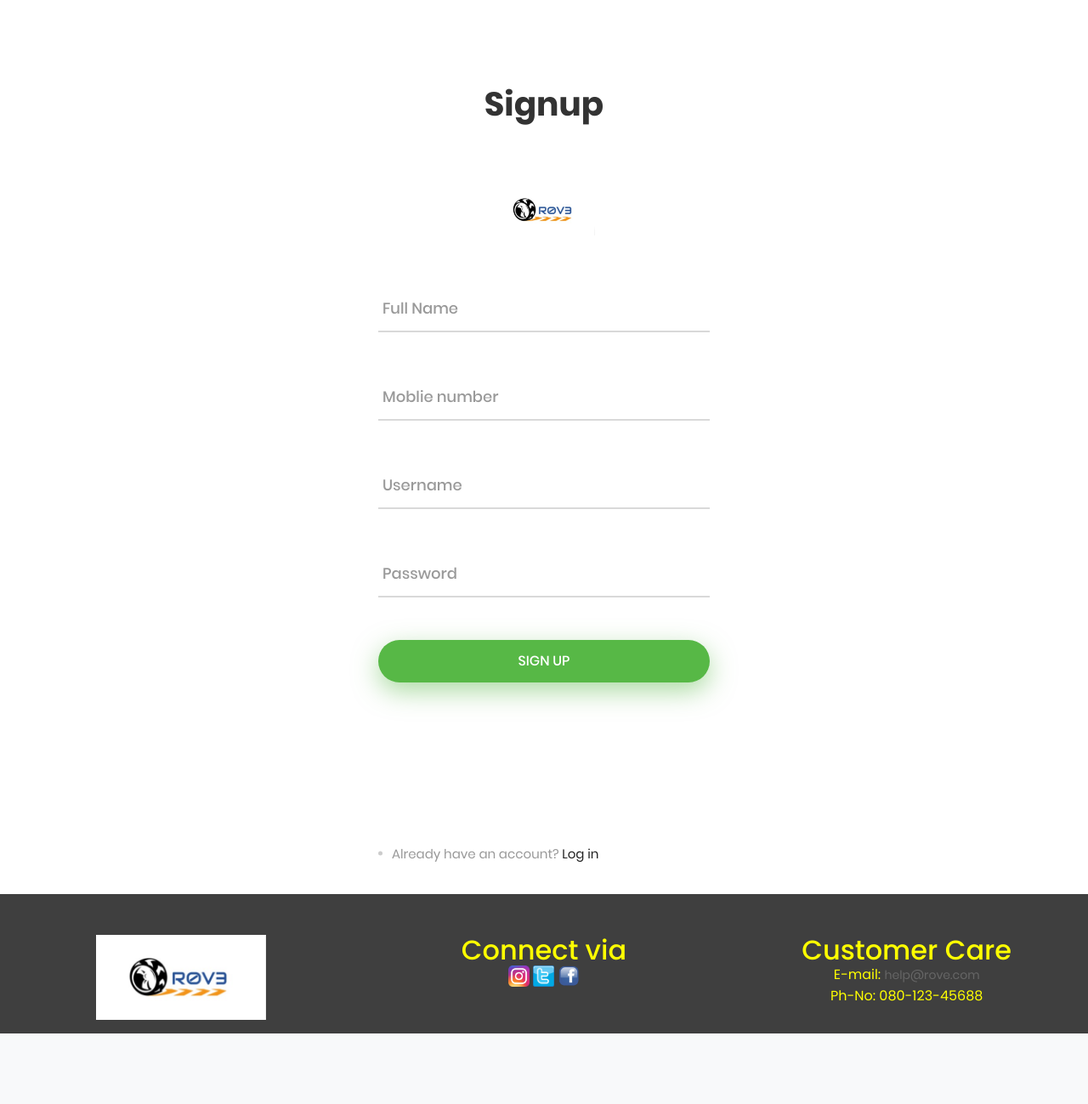
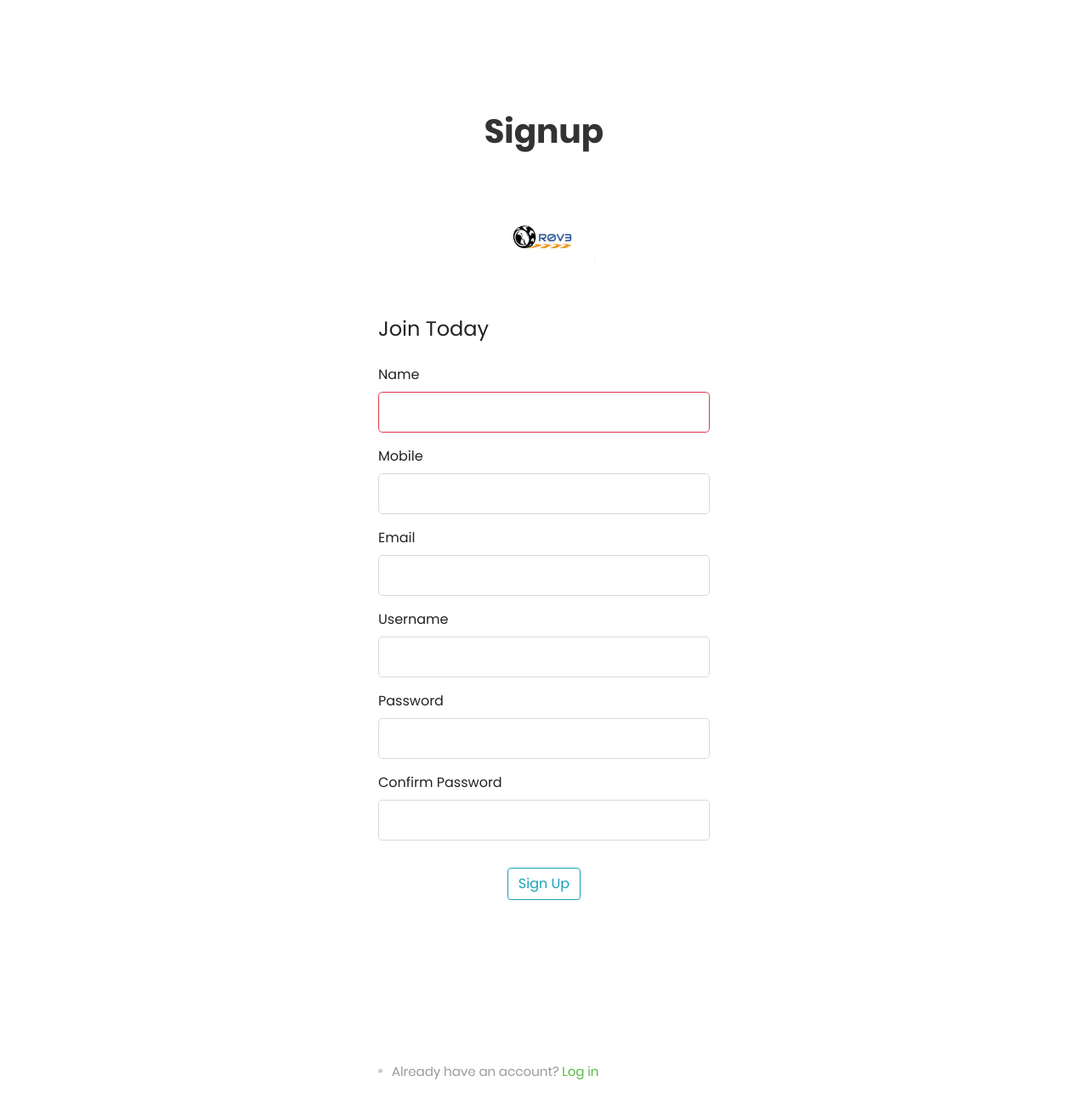
Before and after one commit to Praneeth2k/Rove, a Flask app: page /signup in a window 1280 px wide. Shown: the part 132-1431 px from the top of the page at 85% size. Before the commit the page ends 1348 px from the top, so only its background shows below. Run offline with Flask 2, Linux system fonts and the light colour scheme; some libraries are stand-ins or nearby versions.

Commit message:
edited app and added form and few login changes

```diff
--- a/Project/app.py
+++ b/Project/app.py
@@ -1,43 +1,71 @@
-from flask import Flask, render_template, request
+from flask import Flask, render_template, request,redirect, url_for, flash
+from flask_bootstrap import Bootstrap
+from flask_mail import Mail, Message
 from flask_sqlalchemy import SQLAlchemy
+from form import RegisterForm, LoginForm
+from werkzeug.security import generate_password_hash, check_password_hash
+from flask_login import LoginManager, UserMixin, login_user, login_required, logout_user, current_user
+import os
+from datetime import datetime
 import math, random
 
+mail=Mail()
+app = Flask(__name__)
 
-app = Flask(__name__)
+
 
 ENV = 'dev'
 
 if ENV == 'dev':
     app.debug = True
-    app.config['SQLALCHEMY_DATABASE_URI'] = 'postgres://postgres:123@localhost/rove'
+    app.config['SECRET_KEY'] = os.urandom(16)
+    app.config['SQLALCHEMY_DATABASE_URI'] = 'postgres://postgres:spoo88#asA@localhost/rove'
 else:
     app.debug = False
+    app.config['SECRET_KEY'] = ''
     app.config['SQLALCHEMY_DATABASE_URI'] = ''
 
 app.config['SQLALCHEMY_TRACK_MODIFICATIONS'] = False
+app.config['MAIL_SERVER']='smtp.gmail.com'
+app.config['DEBUG'] = True
+app.config['MAIL_PORT'] = 465
+app.config['MAIL_USERNAME'] = 'roveapc.2020@gmail.com'
+app.config['MAIL_PASSWORD'] = '@cademic123'
+app.config['MAIL_USE_TLS'] = False
+app.config['MAIL_USE_SSL'] = True
 
+bootstrap = Bootstrap(app)
 db= SQLAlchemy(app)
 
-class Customer_login(db.Model):
-    __tablename__ = 'customer_login'
-    id = db.Column(db.Integer, db.ForeignKey('customer.id'), primary_key = True)
-    username = db.Column(db.String(40))
-    password = db.Column(db.String(50))
+mail.init_app(app)
 
-    def __init__(self, username, password):
-        self.username = username
-        self.password = password
+login_manager = LoginManager()
+login_manager.init_app(app)
+login_manager.login_view = 'login'
+
+
+class User(UserMixin,db.Model):
+    __tablename__ = 'User_login'
+    id = db.Column(db.Integer, primary_key = True)
+    username = db.Column(db.String(15),unique=True)
+    password = db.Column(db.String(80))
+
 
 class Customer(db.Model):
     __tablename__ = 'customer'
-    id = db.Column(db.Integer, primary_key = True)
+    id = db.Column(db.Integer,db.ForeignKey('User_login.id'),primary_key = True)
     name = db.Column(db.String(40))
-    mobile = db.Column(db.BigInteger)
-    wallet = db.Column(db.Integer)
+    mobile = db.Column(db.BigInteger,unique = True)
+    email=db.Column(db.String(40),unique = True)
+    wallet = db.Column(db.Integer,default=0)
 
-    def __init__(self, name, mobile):
+    def __init__(self,id,name, mobile ,email,):
+        self.id = id
         self.name = name
-        self.moblie = moblie
+        self.mobile = mobile
+        self.email = email
+
+
 
 class Vehicle(db.Model):
     __tablename__ = 'vehicle'
@@ -45,7 +73,8 @@
     model = db.Column(db.String(20))
     address = db.Column(db.Integer, db.ForeignKey('location.id'))
     status = db.Column(db.String(20))
-    curr_user = db.Column(db.Integer, db.ForeignKey('customer.id'))
+    curr_user = db.Column(db.Integer, db.ForeignKey('User_login.id'))
+
     def __init__(self, vehicle_number, model, status, curr_user):
         self.vehicle_number = vehicle_number
         self.model = model
@@ -65,32 +94,44 @@
         self.x_coordinate = x
         self.y_coordinate = y
 
+
 class Ride(db.Model):
     __tablename__ = "ride"
     id = db.Column(db.Integer, primary_key = True)
     vehicle_num = db.Column(db.String, db.ForeignKey('vehicle.vehicle_number'))
     from_loc = db.Column(db.Integer, db.ForeignKey('location.id'))
     to_loc = db.Column(db.Integer, db.ForeignKey('location.id'))
-    customer_id = db.Column(db.Integer, db.ForeignKey('customer.id'))
+    datentime = db.Column(db.DateTime,unique= True, nullable=False)
+    customer_id = db.Column(db.Integer, db.ForeignKey('User_login.id'))
+
+    def __init__(self, vehicle_num, from_loc, to_loc, datentime, customer_id):
+        self.vehicle_num = vehicle_num
+        self.from_loc = from_loc
+        self.to_loc = to_loc
+        self.datentime = datentime
+        self.customer_id = customer_id
+
+
+class Rating(db.Model):
+    __tablename__="ratings"
+    id = db.Column(db.Integer,db.ForeignKey('ride.id'), primary_key = True )
     rating = db.Column(db.Integer)
     feedback = db.Column(db.String)
 
-    def __init__(self, vehicle_num, from_loc, to_loc, customer_id, rating, feedback):
-        self.vehicle_num = vehicle_num
-        self.from_loc = from_loc
-        self.to_loc = to_loc
-        self.customer_id = customer_id
+    def __init__(self, ride_id , rating, feedback):
+        self.ride_id = ride_id
         self.rating = rating
         self.feedback = feedback
+
 
 class Complaint(db.Model):
     __tablename__ = "complaint"
     id = db.Column(db.Integer, primary_key = True)
-    cust_id = db.Column(db.Integer, db.ForeignKey('customer.id'))
+    ride_id = db.Column(db.Integer, db.ForeignKey('ride.id'))
     complaint = db.Column(db.String)
 
-    def __init__(self, cust_id, complaint):
-        self.cust_id = cust_id
+    def __init__(self, ride_id, complaint):
+        self.ride_id = ride_id
         self.complaint = complaint
 
 
@@ -103,68 +144,74 @@
     return OTP
 
 
-@app.route('/', methods=["GET","POST"])
+
+@login_manager.user_loader
+def load_user(user_id):
+    return User.query.get(int(user_id))
+
+
+@app.route('/')
 def index():
     return render_template('index.html')
-curr_customer_id = 0
-balance = 0
-@app.route('/signup', methods = ["GET","POST"])
+
+@app.route('/login', methods=['GET', 'POST'])
+def login():
+    global locations
+    global loc
+
+    form = LoginForm()
+
+    if form.validate_on_submit():
+        user = User.query.filter_by(username=form.username.data).first()
+        if user:
+            if check_password_hash(user.password, form.password.data):
+                form.remember.data
+                login_user(user, remember = form.remember.data )
+                print(form.remember.data)
+                A = "A"
+                locations = db.session.execute('SELECT distinct loc_name FROM "location" as l,"vehicle" as v where l.id = v.address and v.status=:A',{"A":A}).fetchall()
+                loc = db.session.execute('SELECT loc_name FROM "location" ').fetchall()
+                res = db.session.execute('SELECT wallet from "customer" where id = :id', {"id":current_user.id}).fetchone()
+                balance = res[0]
+                return render_template('book.html', locations = locations, loc = loc, balance = balance, opt = 1)
+
+    return render_template('login.html', form=form)
+
+@app.route('/signup', methods=['GET', 'POST'])
 def signup():
-    global curr_customer_id
-    if request.method == 'POST':
-        if request.form['btn'] == 'Sign Up':
-            name = request.form['name']
-            mobile = request.form['moblie']
-            username = request.form['username']
-            password = request.form['pass']
-            db.session.execute('INSERT INTO "customer"(name, mobile, wallet) values(:name, :mobile, 0)',{"name": name, "mobile": mobile})
-            db.session.commit()
-            res = db.session.execute('SELECT id from "customer" where name=:n',{"n":name}).fetchone()
-            curr_customer_id = res[0]
-            db.session.execute('INSERT INTO "customer_login" values(:id, :username, :password)',{"username": username, "password": password,"id":curr_customer_id})
-            db.session.commit()
-            return render_template('login.html')
+    form = RegisterForm()
+
+    if form.validate_on_submit():
+        flash(f'Account created for {form.name.data}  Please Login !','success')
+        hashed_password = generate_password_hash(form.password.data, method='sha256')
+        new_user = User(username=form.username.data, password=hashed_password)
+        db.session.add(new_user)
+        db.session.commit()
+        res = db.session.execute('SELECT id from "User_login" where username=:n',{"n":form.username.data}).fetchone()
+        new_customer = Customer(id=res[0],name=form.name.data, mobile= int(form.mobile.data),email=form.email.data)
+        db.session.add(new_customer)
+        db.session.commit()
+        return redirect(url_for('login'))
+    return render_template('signup.html',form=form)
 
 
-    return render_template('signup.html')
-locations = " "
-loc = " "
-@app.route('/login', methods = ["GET","POST"])
-def login():
-    global curr_customer_id
-    global balance
-    global locations
-    global loc
-    if request.method == 'POST':
-        username = request.form['username']
-        password = request.form['pass']
+@app.route('/logout')
+@login_required
+def logout():
+    logout_user()
 
-        count = db.session.execute('SELECT COUNT(*) FROM "customer_login" where username = :username', {"username": username}).fetchone()
+    return redirect(url_for('index'))
 
-        if count[0] == 0:
-            return render_template('login.html', message="Username does not exist")
-        res = db.session.execute('SELECT password FROM "customer_login" WHERE username = :username', {"username": username}).fetchone()
 
-        if res[0] == password:
-            A = "A"
-            res = db.session.execute('SELECT id from "customer_login" where username = :u',{"u":username}).fetchone()
-            curr_customer_id = res[0]
-            locations = db.session.execute('SELECT distinct loc_name FROM "location" as l,"vehicle" as v where l.id = v.address and v.status=:A',{"A":A}).fetchall()
-            loc = db.session.execute('SELECT loc_name FROM "location"').fetchall()
-            res = db.session.execute('SELECT wallet from "customer" where id = :id', {"id":curr_customer_id}).fetchone()
-            balance = res[0]
-            return render_template('book.html', locations = locations, loc = loc, balance = balance, opt = 1)
-        return render_template('login.html', message="Wrong password")
-
-    return render_template('login.html')
 from_location = 'abc'
 to_location = 'abc'
 cost = 0
 dist = 0.0
 vehicle_number = "KA"
-otp = "0000"
+otp=0000
 
 @app.route("/book", methods=["POST"])
+@login_required
 def book():
 
     global from_location
@@ -174,6 +221,7 @@
     global vehicle_number
     global otp
     global balance
+    global n
     if request.form['btn'] == "book ride":
         f = request.form['from']
 
@@ -190,20 +238,22 @@
         dist = round((math.sqrt((x1-x2)**2 + (y1-y2)**2)), 2)
         cost = int(dist * 3)
         A = "A"
+        res= db.session.execute('select wallet from "customer" where id= :fid',{"fid":current_user.id}).fetchone()
+        balance=res[0]
         return render_template('book.html',from_loc = from_location, to_loc = to_location, cost= cost, dist = dist, balance = balance, opt = 2)
     if request.form['btn'] == "start ride":
         if request.form['otp'] == otp:
             return render_template('book.html',from_loc = from_location, to_loc = to_location, cost= cost, dist = dist, opt = 4)
         else:
-            return render_template('book.html',from_loc = from_location, to_loc = to_location, cost= cost, dist = dist, opt = 3, mesg = "wrong OTP, try again", OTP = otp)
+            return render_template('book.html',from_loc = from_location, to_loc = to_location, cost= cost, dist = dist, opt = 3, mesg = "wrong OTP, try again")
 
     if request.form['btn'] == "Add money":
 
         amount = request.form['amount']
 
-        db.session.execute('UPDATE "customer" set wallet = wallet + :amt where id = :id',{"amt":amount, "id":curr_customer_id})
+        db.session.execute('UPDATE "customer" set wallet = wallet + :amt where id = :id',{"amt":amount, "id":current_user.id})
         db.session.commit()
-        res = db.session.execute('SELECT wallet from "customer" where id = :id', {"id":curr_customer_id}).fetchone()
+        res = db.session.execute('SELECT wallet from "customer" where id = :id', {"id":current_user.id}).fetchone()
         balance = res[0]
         return render_template('book.html', locations = locations, loc = loc, balance = balance, opt = 1)
 
@@ -211,26 +261,36 @@
 
         amount = request.form['amount']
 
-        db.session.execute('UPDATE "customer" set wallet = wallet + :amt where id = :id',{"amt":amount, "id":curr_customer_id})
+        db.session.execute('UPDATE "customer" set wallet = wallet + :amt where id = :id',{"amt":amount, "id":current_user.id})
         db.session.commit()
-        res = db.session.execute('SELECT wallet from "customer" where id = :id', {"id":curr_customer_id}).fetchone()
+        res = db.session.execute('SELECT wallet from "customer" where id = :id', {"id":current_user.id}).fetchone()
         balance = res[0]
         return render_template('book.html',from_loc = from_location, to_loc = to_location, cost= cost, dist = dist, balance = balance, opt = 2)
 
     if request.form['btn'] == "Confirm Booking":
 
-
+        n = datetime.now()
         res = db.session.execute('SELECT id from "location" where loc_name = :f',{"f":from_location}).fetchone()
 
-        id = res[0]
+        fid = res[0]
         NA = "NA"
-        res = db.session.execute('select vehicle_number from "vehicle" where address = :i limit 1' ,{"i": id}).fetchone()
+        res = db.session.execute('select vehicle_number from "vehicle" where address = :i limit 1' ,{"i": fid}).fetchone()
         vehicle_number = res[0]
         print(vehicle_number)
         db.session.execute('UPDATE "vehicle" set status = :NA where vehicle_number = :v',{"NA":NA, "v":vehicle_number})
         db.session.commit()
         otp = generateOTP()
-        return render_template('book.html', from_loc = from_location, to_loc = to_location, cost= cost, dist = dist, OTP = otp, opt = 3, balance = balance)
+        res = db.session.execute('SELECT email from "customer" where id = :id', {"id":current_user.id}).fetchone()
+        email_id = res[0]
+        msg = Message(subject=' OTP For ur Ride ', sender = 'roveapc.2020@gmail.com', recipients = [email_id])
+        msg.body = f"The One Time Password for your ride is {otp} .Have a safe Journey . -by Team ROVE ."
+        mail.send(msg)
+        print('sent')
+        res = db.session.execute('SELECT id from "location" where loc_name = :t',{"t": to_location}).fetchone()
+        t = res[0]
+        db.session.execute('INSERT into "ride"(vehicle_num, from_loc, to_loc, datentime, customer_id) values(:v, :f , :t, :tnc, :c)',{"v": vehicle_number, "f": fid, "t":t, "tnc":n ,"c":current_user.id})
+        db.session.commit()
+        return render_template('book.html', from_loc = from_location, to_loc = to_location, cost= cost, dist = dist, opt = 3, balance = balance)
 
 
 
@@ -239,23 +299,23 @@
         res = db.session.execute('SELECT id from "location" where loc_name = :t',{"t":to_location}).fetchone()
         to_location_id = res[0]
         db.session.execute('UPDATE "vehicle" set status = :A, address = :to where vehicle_number = :v',{"A": A,"to": to_location_id, "v": vehicle_number})
-        db.session.execute('UPDATE "customer" set wallet = wallet - :cost where id = :cust_id ',{"cust_id":curr_customer_id, "cost":cost})
+        db.session.execute('UPDATE "customer" set wallet = wallet - :cost where id = :cust_id ',{"cust_id":current_user.id, "cost":cost})
         db.session.commit()
         return render_template("feedback.html")
 
 @app.route("/feedback", methods=["POST"])
+@login_required
 def feedback():
     rating = request.form['rating']
     comments = request.form['comments']
-    res = db.session.execute('SELECT id from "location" where loc_name = :f',{"f": from_location}).fetchone()
-    f = res[0]
-    res = db.session.execute('SELECT id from "location" where loc_name = :t',{"t": to_location}).fetchone()
-    t = res[0]
-    db.session.execute('INSERT into "ride"(vehicle_num, from_loc, to_loc, customer_id, rating, feedback) values(:v, :f , :t, :c, :r, :com)',{"v": vehicle_number, "f": f, "t":t, "c":curr_customer_id, "r":rating, "com":comments})
+    isi = db.session.execute('select id from "ride" where datentime = :t',{"t":n}).fetchone()
+    idn = isi[0]
+    db.session.execute('INSERT into "ratings"(id, rating, feedback) values(:v, :r, :com)',{"v":idn, "r":rating, "com":comments})
     db.session.commit()
     return render_template("done.html", opt = 1)
 
 @app.route("/done", methods = ["POST"])
+@login_required
 def done():
     global balance
     global locations
@@ -266,15 +326,19 @@
             A = "A"
             locations = db.session.execute('SELECT distinct loc_name FROM "location" as l,"vehicle" as v where l.id = v.address and v.status=:A',{"A":A}).fetchall()
             loc = db.session.execute('SELECT loc_name FROM "location"').fetchall()
-            res = db.session.execute('SELECT wallet from "customer" where id = :id', {"id":curr_customer_id}).fetchone()
+            res = db.session.execute('SELECT wallet from "customer" where id = :id', {"id":current_user.id}).fetchone()
             balance = res[0]
             return render_template('book.html', locations = locations, loc = loc, balance = balance, opt = 1)
 
         if request.form['btn'] == 'comp':
             complaint = request.form['complaint']
-            db.session.execute('INSERT into "complaint"(cust_id, complaint) values (:id, :c)',{"id":curr_customer_id,"c":complaint})
+            res = db.session.execute('select id from "ride" where datentime = :tnc',{"tnc":n}).fetchone()
+            db.session.execute('INSERT into "complaint"(ride_id, complaint) values (:iid, :c)',{"iid":res[0],"c":complaint})
             db.session.commit()
             return render_template('done.html', message = "Sorry for the inconvinience, your complaint has been registered", opt = 2)
 
         if request.form['btn'] == 'sign-out':
-            return render_template('index.html')
+            return redirect(url_for('logout'))
+
+if __name__ == '__main__':
+    app.run(debug=True)
--- /dev/null
+++ b/Project/form.py
@@ -0,0 +1,20 @@
+from flask_wtf import FlaskForm
+from wtforms import StringField, PasswordField, BooleanField ,IntegerField, SubmitField
+from wtforms.validators import InputRequired, Email, Length, EqualTo
+
+
+
+class RegisterForm(FlaskForm):
+    name = StringField('Name', validators=[InputRequired(), Length(min=4, max=40)])
+    mobile = StringField('Mobile', validators=[InputRequired(), Length(min=10, max=10)])
+    email = StringField('Email', validators=[InputRequired(), Email(message='Invalid email'), Length(max=50)])
+    username = StringField('Username', validators=[InputRequired(), Length(min=4, max=15)])
+    password = PasswordField('Password', validators=[InputRequired(), Length(min=8, max=25)])
+    confirm_password = PasswordField('Confirm Password', validators=[InputRequired(),Length(min=8, max=25),EqualTo('password')])
+    submit = SubmitField('Sign Up')
+
+class LoginForm(FlaskForm):
+    username = StringField('Username', validators=[InputRequired(), Length(min=4, max=15)])
+    password = PasswordField('password', validators=[InputRequired(), Length(min=8, max=25)])
+    remember = BooleanField('Remember me')
+    submit = SubmitField('Login')
--- a/Project/templates/layout.html
+++ b/Project/templates/layout.html
@@ -40,8 +40,23 @@
 </div>
 </nav>
 
-{% block body %}
-{% endblock %}
+<div class="row">
+	<div class="col-md-8">
+		{% with messages = get_flashed_messages(with_categories=true) %}
+		{% if messages %}
+			{% for category, message in messages %}
+			<div class="alert alert-{{ category }}">
+				{{ message }}
+			</div>
+			{% endfor %}
+		{% endif %}
+		{% endwith %}
+
+	</div>
+</div>
+
+{% block body %}{% endblock %}
+
 
 <script>
 	function index(){
--- a/Project/templates/signup.html
+++ b/Project/templates/signup.html
@@ -39,38 +39,92 @@
 		<div class="container-login100">
 			<div class="wrap-login100 p-t-85 p-b-20">
 				<form action='/signup' method="POST" class="login100-form validate-form">
+					{{ form.hidden_tag() }}
 					<span class="login100-form-title p-b-70">
 						Signup
 					</span>
 					<span class="login100-form-avatar">
 						<img src="static/images/logo.jpeg" alt="AVATAR">
 					</span>
+					<fieldset class="form-group">
+						<legend class="border-bottom mb-4">Join Today</legend>
+						<div class="form-group">
+							{{ form.name.label(class="form-control-label") }}
+							{{ form.name(class="form-control form-control-lg is-invalid") }}
 
-					<div class="wrap-input100 validate-input m-b-50" data-validate="Enter email id">
-						<input class="input100" type="text" name="name">
-						<span class="focus-input100" data-placeholder="Full Name"></span>
-					</div>
+						</div>
+						<div class="form-group">
+							{{ form.mobile.label(class="form-control-label") }}
+							{% if form.mobile.errors %}
+								{{ form.mobile(class="form-control form-control-lg is-invalid") }}
+								<div class="invalid-feedback">
+									{% for error in form.mobile.errors %}
+										<span>{{ error }}</span>
+									{% endfor %}
+								</div>
+							{% else %}
+								{{ form.mobile(class="form-control form-control-lg") }}
+							{% endif %}
+						</div>
+						<div class="form-group">
+							{{ form.email.label(class="form-control-label") }}
+							{% if form.email.errors %}
+								{{ form.email(class="form-control form-control-lg is-invalid") }}
+								<div class="invalid-feedback">
+									{% for error in form.email.errors %}
+										<span>{{ error }}</span>
+									{% endfor %}
+								</div>
+							{% else %}
+								{{ form.email(class="form-control form-control-lg") }}
+							{% endif %}
+						</div>
+						<div class="form-group">
+							{{ form.username.label(class="form-control-label") }}
 
-					<div class="wrap-input100 validate-input m-b-50" data-validate="Enter email id">
-						<input class="input100" type="text" name="moblie">
-						<span class="focus-input100" data-placeholder="Moblie number"></span>
-                    </div>
+							{% if form.username.errors %}
+								{{ form.username(class="form-control form-control-lg is-invalid") }}
+								<div class="invalid-feedback">
+									{% for error in form.username.errors %}
+										<span>{{ error }}</span>
+									{% endfor %}
+								</div>
+							{% else %}
+								{{ form.username(class="form-control form-control-lg") }}
+							{% endif %}
+						</div>
 
-					<div class="wrap-input100 validate-input m-b-50" data-validate = "Enter name">
-						<input class="input100" type="text" name="username">
-						<span class="focus-input100" data-placeholder="Username"></span>
-					</div>
+						<div class="form-group">
+							{{ form.password.label(class="form-control-label") }}
+							{% if form.password.errors %}
+								{{ form.password(class="form-control form-control-lg is-invalid") }}
+								<div class="invalid-feedback">
+									{% for error in form.password.errors %}
+										<span>{{ error }}</span>
+									{% endfor %}
+								</div>
+							{% else %}
+								{{ form.password(class="form-control form-control-lg") }}
+							{% endif %}
+						</div>
 
-        			<div class="wrap-input100 validate-input m-b-50" data-validate="Enter password">
-                        <input class="input100" type="password" name="pass">
-                        <span class="focus-input100" data-placeholder="Password"></span>
-					</div>
-
+						<div class="form-group">
+							{{ form.confirm_password.label(class="form-control-label") }}
+							{% if form.confirm_password.errors %}
+								{{ form.confirm_password(class="form-control form-control-lg is-invalid") }}
+								<div class="invalid-feedback">
+									{% for error in form.confirm_password.errors %}
+										<span>{{ error }}</span>
+									{% endfor %}
+								</div>
+							{% else %}
+								{{ form.confirm_password(class="form-control form-control-lg") }}
+							{% endif %}
+						</div>
+					</fieldset>
 
 					<div class="container-login100-form-btn">
-						<button type="submit" name="btn" value="Sign Up" class="login100-form-btn">
-							Sign Up
-						</button>
+						{{form.submit(class="btn btn-outline-info")}}
 					</div>
 
 
@@ -80,7 +134,7 @@
 								Already have an account?
 							</span>
 
-							<a onclick = 'login()' class="txt2">
+							<a href="{{ url_for('login') }}" class="txt2">
 								Log in
 							</a>
 						</li>
@@ -116,3 +170,28 @@
 <!--===============================================================================================-->
 	<script src="static/js/main.js"></script>
 {% endblock %}
+<!--
+<div class="form-group">
+	{{ form.submit(class="btn btn-outline-info") }}
+</div>
+
+<div class="wrap-input100 validate-input m-b-50" data-validate="Enter email id">
+	<input class="input100" type="text" name="name">
+	<span class="focus-input100" data-placeholder="Full Name"></span>
+</div>
+
+<div class="wrap-input100 validate-input m-b-50" data-validate="Enter email id">
+	<input class="input100" type="text" name="moblie">
+	<span class="focus-input100" data-placeholder="Moblie number"></span>
+</div>
+
+<div class="wrap-input100 validate-input m-b-50" data-validate = "Enter name">
+	<input class="input100" type="text" name="username">
+	<span class="focus-input100" data-placeholder="username"></span>
+</div>
+
+<div class="wrap-input100 validate-input m-b-50" data-validate="Enter password">
+	<input class="input100" type="password" name="pass">
+	<span class="focus-input100" data-placeholder="Password"></span>
+</div>
+-->
```
Also changed, not shown: Project/templates/login.html (+19 -13 lines).
